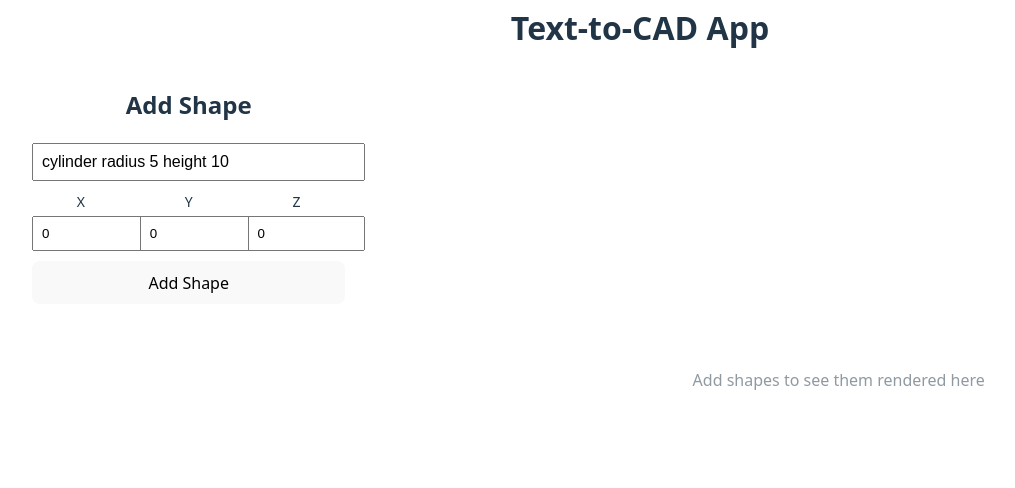
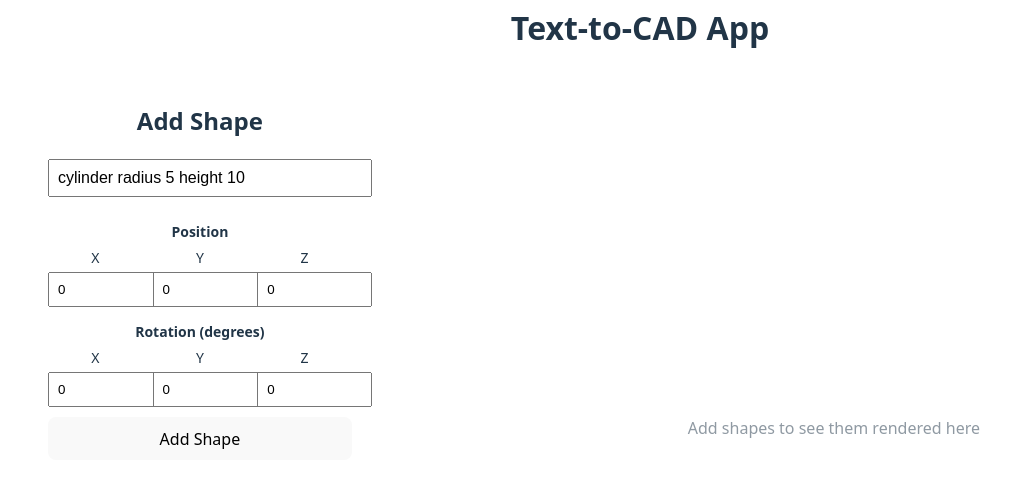
Before and after one commit to robin-dunn/aicad, a React app in the folder frontend/: page / in a window 1280 px wide. Shown: the top 488 px of the page, without its empty margins (0-1015 px from the left). Built offline with nearby package versions, Linux system fonts and the light colour scheme; the HTML template or start-up script is replaced by a standard one.

Commit message:
shape rotation

```diff
--- a/frontend/src/App.css
+++ b/frontend/src/App.css
@@ -4,6 +4,7 @@
   flex-grow: 1;
   margin: 0 auto;
   text-align: center;
+  width: 100%;
 }
 
 .logo {
--- a/frontend/src/App.tsx
+++ b/frontend/src/App.tsx
@@ -1,29 +1,39 @@
 import { useState, useEffect, useRef } from "react"
 import { Canvas, useThree } from "@react-three/fiber"
-import { OrbitControls, Stage } from "@react-three/drei"
+import { OrbitControls } from "@react-three/drei"
 import { STLLoader } from "three/addons/loaders/STLLoader.js"
 import { useLoader } from "@react-three/fiber"
-import { Box3, Vector3 } from "three"
+import { Box3, Vector3, Euler } from "three"
 import "./App.css"
 
 interface Shape {
   id: string
   url: string
   position: [number, number, number]
+  rotation: [number, number, number]
   prompt: string
 }
 
 function STLModel({
   url,
   position,
+  rotation,
 }: {
   url: string
   position: [number, number, number]
+  rotation: [number, number, number]
 }) {
   const geometry = useLoader(STLLoader, url)
 
+  // Convert degrees to radians for Three.js
+  const rotationRadians: [number, number, number] = [
+    (rotation[0] * Math.PI) / 180,
+    (rotation[1] * Math.PI) / 180,
+    (rotation[2] * Math.PI) / 180,
+  ]
+
   return (
-    <mesh geometry={geometry} position={position}>
+    <mesh geometry={geometry} position={position} rotation={rotationRadians}>
       <meshStandardMaterial color="#3b82f6" />
     </mesh>
   )
@@ -36,7 +46,6 @@ function CameraController({ shapes }: { shapes: Shape[] }) {
   useEffect(() => {
     if (shapes.length === 0) return
 
-    // Calculate bounding box of all objects in the scene
     const box = new Box3()
 
     scene.traverse((object) => {
@@ -48,24 +57,17 @@ function CameraController({ shapes }: { shapes: Shape[] }) {
 
     if (box.isEmpty()) return
 
-    // Get the center and size of the bounding box
     const center = box.getCenter(new Vector3())
     const size = box.getSize(new Vector3())
-
-    // Calculate the max dimension
     const maxDim = Math.max(size.x, size.y, size.z)
-
-    // Calculate camera distance (with some padding)
     const fov = camera.fov * (Math.PI / 180)
     const paddingMultiplier = 5
     const cameraDistance =
       (maxDim / (2 * Math.tan(fov / 2))) * paddingMultiplier
 
-    // Position camera at an angle
     const direction = new Vector3(1, 1, 1).normalize()
     camera.position.copy(direction.multiplyScalar(cameraDistance).add(center))
 
-    // Update controls target to look at the center
     if (controlsRef.current) {
       controlsRef.current.target.copy(center)
       controlsRef.current.update()
@@ -75,9 +77,27 @@ function CameraController({ shapes }: { shapes: Shape[] }) {
   return <OrbitControls ref={controlsRef} autoRotate={false} />
 }
 
+function AxisHelper() {
+  return (
+    <group>
+      <arrowHelper
+        args={[new Vector3(1, 0, 0), new Vector3(0, 0, 0), 20, 0xff0000]}
+      />
+      <arrowHelper
+        args={[new Vector3(0, 1, 0), new Vector3(0, 0, 0), 20, 0x00ff00]}
+      />
+      <arrowHelper
+        args={[new Vector3(0, 0, 1), new Vector3(0, 0, 0), 20, 0x0000ff]}
+      />
+      <gridHelper args={[50, 10, 0x888888, 0x444444]} />
+    </group>
+  )
+}
+
 function App() {
   const [prompt, setPrompt] = useState("cylinder radius 5 height 10")
   const [position, setPosition] = useState({ x: 0, y: 0, z: 0 })
+  const [rotation, setRotation] = useState({ x: 0, y: 0, z: 0 })
   const [loading, setLoading] = useState(false)
   const [error, setError] = useState<string | null>(null)
   const [shapes, setShapes] = useState<Shape[]>([])
@@ -87,7 +107,6 @@ function App() {
     setError(null)
 
     try {
-      // Step 1: Generate the shape
       const generateResponse = await fetch("http://localhost:8000/generate", {
         method: "POST",
         headers: {
@@ -103,7 +122,6 @@ function App() {
       const data = await generateResponse.json()
       console.log("Response from backend:", data)
 
-      // Step 2: Download the STL file
       console.log("Downloading STL...")
       const downloadResponse = await fetch("http://localhost:8000/download/stl")
 
@@ -112,15 +130,13 @@ function App() {
       }
 
       const blob = await downloadResponse.blob()
-
-      // Create object URL for 3D viewer
       const url = window.URL.createObjectURL(blob)
 
-      // Add new shape to the scene
       const newShape: Shape = {
         id: Date.now().toString(),
         url,
         position: [position.x, position.y, position.z],
+        rotation: [rotation.x, rotation.y, rotation.z],
         prompt,
       }
 
@@ -156,9 +172,14 @@ function App() {
     <>
       <h1 style={{ margin: "10px 0", fontSize: "2rem" }}>Text-to-CAD App</h1>
       <div
-        style={{ display: "flex", gap: "20px", height: "calc(100vh - 150px)" }}
+        style={{
+          display: "flex",
+          gap: "20px",
+          height: "calc(100vh - 150px)",
+          flexGrow: 1,
+          padding: "1rem",
+        }}
       >
-        {/* Left Panel - 30% */}
         <div
           style={{
             width: "30%",
@@ -174,7 +195,7 @@ function App() {
               type="text"
               value={prompt}
               onChange={(e) => setPrompt(e.target.value)}
-              placeholder="Enter shape description"
+              placeholder="e.g. cylinder radius 5 height 10 lying"
               style={{
                 width: "100%",
                 padding: "8px",
@@ -183,6 +204,7 @@ function App() {
               }}
             />
 
+            <h3 style={{ fontSize: "14px", marginBottom: "5px" }}>Position</h3>
             <div style={{ display: "flex", gap: "10px", marginBottom: "10px" }}>
               <div style={{ flex: 1 }}>
                 <label
@@ -252,6 +274,78 @@ function App() {
               </div>
             </div>
 
+            <h3 style={{ fontSize: "14px", marginBottom: "5px" }}>
+              Rotation (degrees)
+            </h3>
+            <div style={{ display: "flex", gap: "10px", marginBottom: "10px" }}>
+              <div style={{ flex: 1 }}>
+                <label
+                  style={{
+                    display: "block",
+                    marginBottom: "4px",
+                    fontSize: "14px",
+                  }}
+                >
+                  X
+                </label>
+                <input
+                  type="number"
+                  value={rotation.x}
+                  onChange={(e) =>
+                    setRotation({
+                      ...rotation,
+                      x: parseFloat(e.target.value) || 0,
+                    })
+                  }
+                  style={{ width: "100%", padding: "8px" }}
+                />
+              </div>
+              <div style={{ flex: 1 }}>
+                <label
+                  style={{
+                    display: "block",
+                    marginBottom: "4px",
+                    fontSize: "14px",
+                  }}
+                >
+                  Y
+                </label>
+                <input
+                  type="number"
+                  value={rotation.y}
+                  onChange={(e) =>
+                    setRotation({
+                      ...rotation,
+                      y: parseFloat(e.target.value) || 0,
+                    })
+                  }
+                  style={{ width: "100%", padding: "8px" }}
+                />
+              </div>
+              <div style={{ flex: 1 }}>
+                <label
+                  style={{
+                    display: "block",
+                    marginBottom: "4px",
+                    fontSize: "14px",
+                  }}
+                >
+                  Z
+                </label>
+                <input
+                  type="number"
+                  value={rotation.z}
+                  onChange={(e) =>
+                    setRotation({
+                      ...rotation,
+                      z: parseFloat(e.target.value) || 0,
+                    })
+                  }
+                  style={{ width: "100%", padding: "8px" }}
+                />
+              </div>
+            </div>
+
             <button
               onClick={handleGenerate}
               disabled={loading}
@@ -293,11 +387,21 @@ function App() {
                       style={{
                         fontSize: "0.85em",
                         opacity: 0.7,
-                        marginBottom: "8px",
+                        marginBottom: "4px",
                       }}
                     >
                       Pos: ({shape.position[0]}, {shape.position[1]},{" "}
                       {shape.position[2]})
+                    </div>
+                    <div
+                      style={{
+                        fontSize: "0.85em",
+                        opacity: 0.7,
+                        marginBottom: "8px",
+                      }}
+                    >
+                      Rot: ({shape.rotation[0]}°, {shape.rotation[1]}°,{" "}
+                      {shape.rotation[2]}°)
                     </div>
                     <button
                       onClick={() => handleRemoveShape(shape.id)}
@@ -312,7 +416,6 @@ function App() {
           )}
         </div>
 
-        {/* Right Panel - 70% */}
         <div
           style={{
             width: "70%",
@@ -326,11 +429,15 @@ function App() {
               <ambientLight intensity={0.5} />
               <directionalLight position={[10, 10, 5]} intensity={1} />
               <directionalLight position={[-10, -10, -5]} intensity={0.5} />
+
+              <AxisHelper />
+
               {shapes.map((shape) => (
                 <STLModel
                   key={shape.id}
                   url={shape.url}
                   position={shape.position}
+                  rotation={shape.rotation}
                 />
               ))}
               <CameraController shapes={shapes} />
--- a/frontend/src/index.css
+++ b/frontend/src/index.css
@@ -25,6 +25,7 @@ a:hover {
 body {
   margin: 0;
   display: flex;
+  flex-direction: column;
   place-items: center;
   min-width: 320px;
   min-height: 100vh;
```
Also changed, not shown: 1 other file (tests, documents, lock files or other folders).
